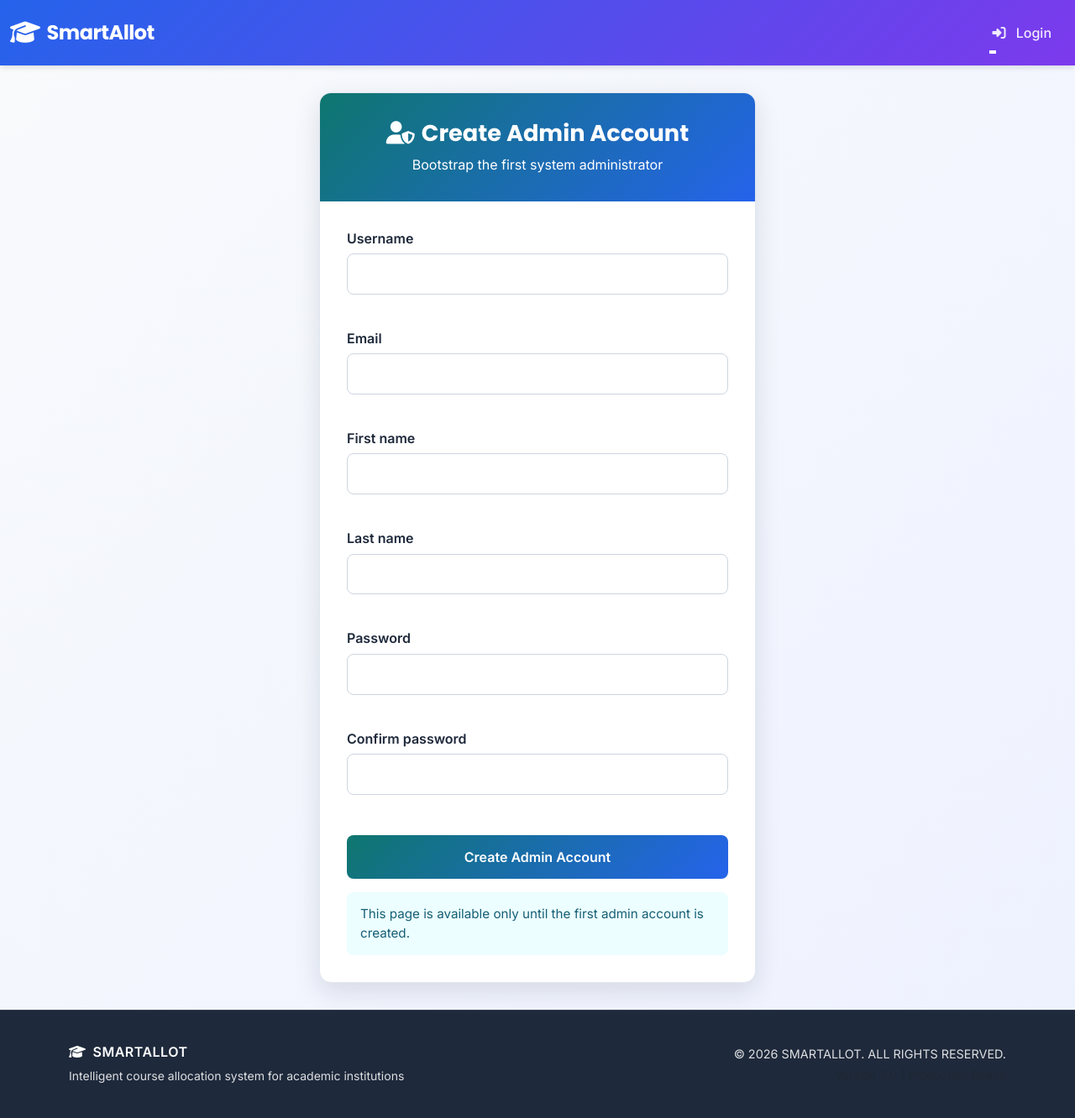
After one commit to prathmeshdeshm/Smartallot-Major-Minor-Allocation-System, a Django app: page /accounts/admin/setup/ in a window 1280 px wide. The commit adds this page. Shown: the whole page at 84% size. Run offline with Django 5.2, Linux system fonts and the light colour scheme; parts of the project's set-up code (start-up, migrations or seed data) failed here and were passed over.

Commit message:
Add first-run admin account setup flow

```diff
--- /dev/null
+++ b/core/admin_account.py
@@ -0,0 +1,32 @@
+from django import forms
+from django.contrib.auth.forms import UserCreationForm
+from django.contrib.auth.models import User
+from django.db import transaction
+
+
+class AdminAccountCreationForm(UserCreationForm):
+    first_name = forms.CharField(max_length=150, required=True)
+    last_name = forms.CharField(max_length=150, required=False)
+    email = forms.EmailField(required=True)
+
+    class Meta(UserCreationForm.Meta):
+        model = User
+        fields = UserCreationForm.Meta.fields + ('first_name', 'last_name', 'email')
+
+    @transaction.atomic
+    def save(self, commit=True):
+        user = super().save(commit=False)
+        user.first_name = self.cleaned_data['first_name'].strip()
+        user.last_name = self.cleaned_data['last_name'].strip()
+        user.email = self.cleaned_data['email'].strip().lower()
+        user.is_staff = True
+        user.is_superuser = True
+        user.is_active = True
+
+        if commit:
+            user.save()
+        return user
+
+
+def admin_account_exists():
+    return User.objects.filter(is_superuser=True).exists()
--- a/core/views.py
+++ b/core/views.py
@@ -21,6 +21,7 @@ from .forms import (
 )
 from allotment.models import Student, ImportedStudent
 from allotment.utils import calculate_percentage_from_marks
+from .admin_account import AdminAccountCreationForm, admin_account_exists
 
 
 logger = logging.getLogger(__name__)
@@ -246,7 +247,33 @@ def admin_login(request):
     else:
         form = AuthenticationForm()
 
-    return render(request, 'core/admin_login.html', {'form': form})
+    return render(request, 'core/admin_login.html', {
+        'form': form,
+        'can_create_admin_account': not admin_account_exists(),
+    })
+
+
+def admin_account_setup(request):
+    if admin_account_exists():
+        messages.info(request, "An admin account already exists.")
+        return redirect('admin_login')
+
+    if request.user.is_authenticated and (request.user.is_staff or request.user.is_superuser):
+        return redirect('admin_dashboard')
+
+    if request.method == 'POST':
+        form = AdminAccountCreationForm(request.POST)
+        if form.is_valid():
+            user = form.save()
+            login(request, user)
+            messages.success(request, "Admin account created successfully. You are now logged in.")
+            return redirect('admin_dashboard')
+    else:
+        form = AdminAccountCreationForm()
+
+    return render(request, 'core/admin_account_setup.html', {
+        'form': form,
+    })
 
 
 # -------------------------
--- a/smartallot/urls.py
+++ b/smartallot/urls.py
@@ -13,6 +13,7 @@ urlpatterns = [
     # Registration disabled - students are imported by admin
     # path('accounts/student/register/', core_views.student_register, name='student_register'),
     path('accounts/admin/login/', core_views.admin_login, name='admin_login'),
+    path('accounts/admin/setup/', core_views.admin_account_setup, name='admin_account_setup'),
     path('accounts/logout/', core_views.logout_view, name='logout'),
     path('accounts/password/forgot/', core_views.forgot_password, name='forgot_password'),
     path('accounts/password/reset/', core_views.reset_password_with_otp, name='reset_password_with_otp'),
--- /dev/null
+++ b/templates/core/admin_account_setup.html
@@ -0,0 +1,170 @@
+{% extends 'base.html' %}
+{% block title %}Admin Account Setup - SmartAllot{% endblock %}
+
+{% block content %}
+<style>
+    .setup-container {
+        min-height: calc(100vh - 60px);
+        display: flex;
+        align-items: center;
+        justify-content: center;
+        background: linear-gradient(135deg, #f8fafc 0%, #eef2ff 100%);
+        padding: 2rem;
+    }
+
+    .setup-card {
+        background: white;
+        width: 100%;
+        max-width: 520px;
+        border-radius: 14px;
+        box-shadow: 0 10px 30px rgba(15, 23, 42, 0.12);
+        border: 1px solid #e2e8f0;
+        overflow: hidden;
+    }
+
+    .setup-header {
+        background: linear-gradient(135deg, #0f766e 0%, #2563eb 100%);
+        padding: 2rem;
+        color: white;
+        text-align: center;
+    }
+
+    .setup-header h2 {
+        margin: 0 0 0.5rem 0;
+        font-size: 1.7rem;
+        font-weight: 700;
+        font-family: 'Poppins', sans-serif;
+    }
+
+    .setup-body {
+        padding: 2rem;
+    }
+
+    .form-grid {
+        display: grid;
+        gap: 1rem;
+    }
+
+    .form-group label {
+        display: block;
+        font-weight: 600;
+        margin-bottom: 0.4rem;
+        color: #1e293b;
+    }
+
+    .form-control {
+        width: 100%;
+        padding: 0.75rem 1rem;
+        border-radius: 8px;
+        border: 1px solid #cbd5e1;
+    }
+
+    .form-control:focus {
+        outline: none;
+        border-color: #2563eb;
+        box-shadow: 0 0 0 3px rgba(37, 99, 235, 0.12);
+    }
+
+    .btn-setup {
+        width: 100%;
+        border: none;
+        padding: 0.9rem;
+        border-radius: 8px;
+        font-weight: 700;
+        background: linear-gradient(135deg, #0f766e 0%, #2563eb 100%);
+        color: white;
+        cursor: pointer;
+    }
+
+    .help-text {
+        margin-top: 1rem;
+        padding: 0.9rem 1rem;
+        border-radius: 8px;
+        background: #ecfeff;
+        color: #155e75;
+        font-size: 0.95rem;
+    }
+
+    @media (max-width: 640px) {
+        .setup-container {
+            padding: 1rem;
+        }
+
+        .setup-body {
+            padding: 1.5rem;
+        }
+
+        .setup-header {
+            padding: 1.5rem;
+        }
+    }
+</style>
+
+<div class="setup-container">
+    <div class="setup-card">
+        <div class="setup-header">
+            <h2><i class="fas fa-user-shield me-2"></i>Create Admin Account</h2>
+            <p class="mb-0">Bootstrap the first system administrator</p>
+        </div>
+
+        <div class="setup-body">
+            {% if form.non_field_errors %}
+            <div class="alert alert-danger">{{ form.non_field_errors }}</div>
+            {% endif %}
+
+            <form method="post" novalidate>
+                {% csrf_token %}
+                <div class="form-grid">
+                    <div class="form-group">
+                        <label for="id_username">Username</label>
+                        <input type="text" name="username" id="id_username" class="form-control" required
+                            value="{{ form.username.value|default_if_none:'' }}">
+                        {{ form.username.errors }}
+                    </div>
+
+                    <div class="form-group">
+                        <label for="id_email">Email</label>
+                        <input type="email" name="email" id="id_email" class="form-control" required
+                            value="{{ form.email.value|default_if_none:'' }}">
+                        {{ form.email.errors }}
+                    </div>
+
+                    <div class="form-group">
+                        <label for="id_first_name">First name</label>
+                        <input type="text" name="first_name" id="id_first_name" class="form-control" required
+                            value="{{ form.first_name.value|default_if_none:'' }}">
+                        {{ form.first_name.errors }}
+                    </div>
+
+                    <div class="form-group">
+                        <label for="id_last_name">Last name</label>
+                        <input type="text" name="last_name" id="id_last_name" class="form-control"
+                            value="{{ form.last_name.value|default_if_none:'' }}">
+                        {{ form.last_name.errors }}
+                    </div>
+
+                    <div class="form-group">
+                        <label for="id_password1">Password</label>
+                        <input type="password" name="password1" id="id_password1" class="form-control" required>
+                        {{ form.password1.errors }}
+                    </div>
+
+                    <div class="form-group">
+                        <label for="id_password2">Confirm password</label>
+                        <input type="password" name="password2" id="id_password2" class="form-control" required>
+                        {{ form.password2.errors }}
+                    </div>
+                </div>
+
+                <div class="mt-4">
+                    <button type="submit" class="btn-setup">Create Admin Account</button>
+                </div>
+            </form>
+
+            <div class="help-text">
+                This page is available only until the first admin account is created.
+            </div>
+        </div>
+    </div>
+</div>
+{% endblock %}
```
Also changed, not shown: core/tests.py (added, +30 -0 lines), templates/core/admin_login.html (+11 -17 lines).
